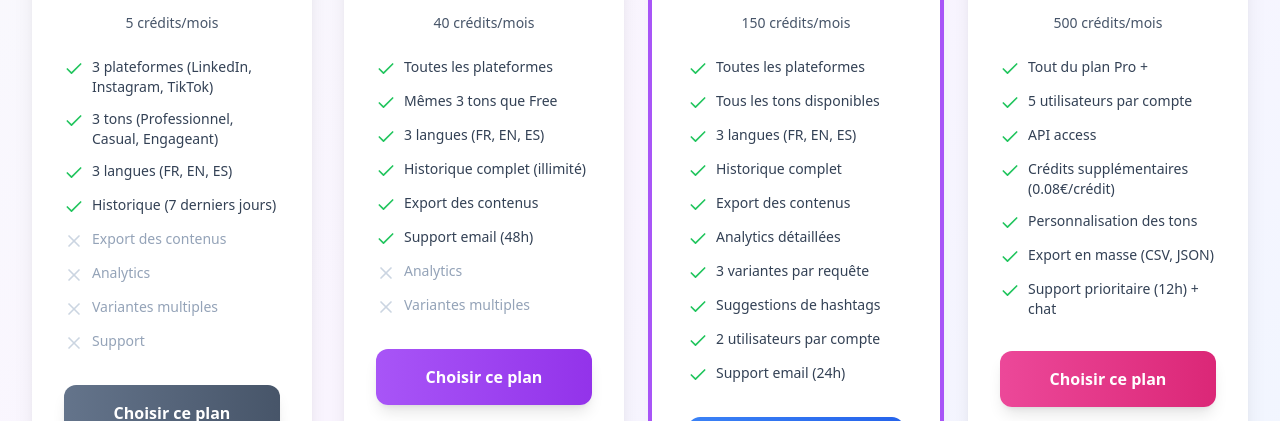
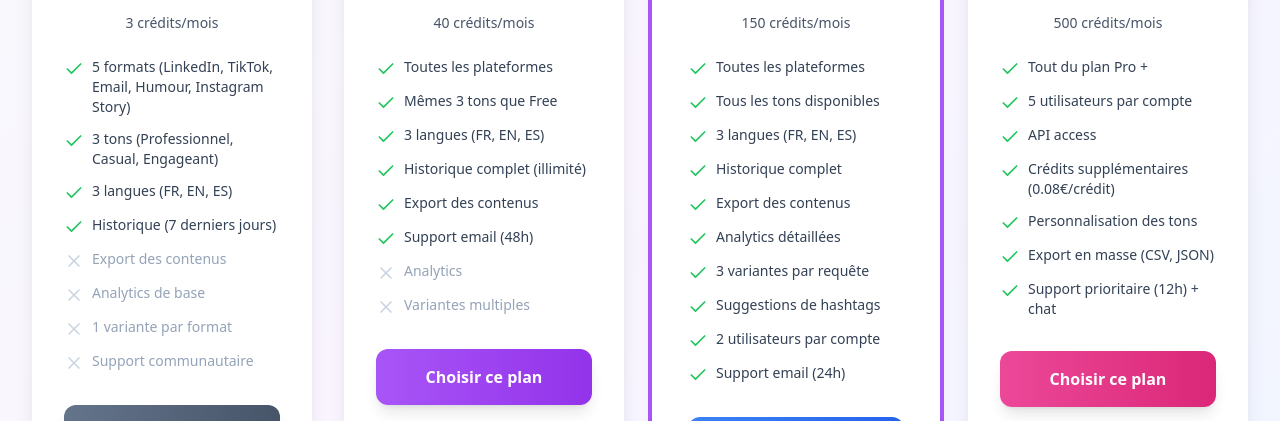
Before and after one commit to m6th/ai-content-polisher-frontend, a React app: page /pricing in a window 1280 px wide. Shown: the part 505-926 px from the top of the page. Built offline with nearby package versions, Linux system fonts and the light colour scheme; no server answers; the HTML template or start-up script is replaced by a standard one.

Commit message:
Update Pricing page: 3 credits and 5 formats for free plan

```diff
--- a/src/components/Pricing.jsx
+++ b/src/components/Pricing.jsx
@@ -31,14 +31,14 @@ function Pricing({ user, onUpdateUser }) {
         free: {
           name: 'Gratuit',
           features: [
-            '3 plateformes (LinkedIn, Instagram, TikTok)',
+            '5 formats (LinkedIn, TikTok, Email, Humour, Instagram Story)',
             '3 tons (Professionnel, Casual, Engageant)',
             '3 langues (FR, EN, ES)',
             'Historique (7 derniers jours)',
             'Export des contenus',
-            'Analytics',
-            'Variantes multiples',
-            'Support'
+            'Analytics de base',
+            '1 variante par format',
+            'Support communautaire'
           ]
         },
         starter: {
@@ -100,14 +100,14 @@ function Pricing({ user, onUpdateUser }) {
         free: {
           name: 'Free',
           features: [
-            '3 platforms (LinkedIn, Instagram, TikTok)',
+            '5 formats (LinkedIn, TikTok, Email, Humor, Instagram Story)',
             '3 tones (Professional, Casual, Engaging)',
             '3 languages (FR, EN, ES)',
             'History (last 7 days)',
             'Content export',
-            'Analytics',
-            'Multiple variants',
-            'Support'
+            'Basic analytics',
+            '1 variant per format',
+            'Community support'
           ]
         },
         starter: {
@@ -169,14 +169,14 @@ function Pricing({ user, onUpdateUser }) {
         free: {
           name: 'Gratis',
           features: [
-            '3 plataformas (LinkedIn, Instagram, TikTok)',
+            '5 formatos (LinkedIn, TikTok, Email, Humor, Instagram Story)',
             '3 tonos (Profesional, Casual, Atractivo)',
             '3 idiomas (FR, EN, ES)',
             'Historial (últimos 7 días)',
             'Exportar contenidos',
-            'Analytics',
-            'Variantes múltiples',
-            'Soporte'
+            'Analytics básicos',
+            '1 variante por formato',
+            'Soporte comunitario'
           ]
         },
         starter: {
@@ -231,7 +231,7 @@ function Pricing({ user, onUpdateUser }) {
       name: t.plans.free.name,
       icon: Sparkles,
       price: '0',
-      credits: '5',
+      credits: '3',
       color: 'from-slate-500 to-slate-600',
       popular: false,
       features: t.plans.free.features.map((text, idx) => ({
```
